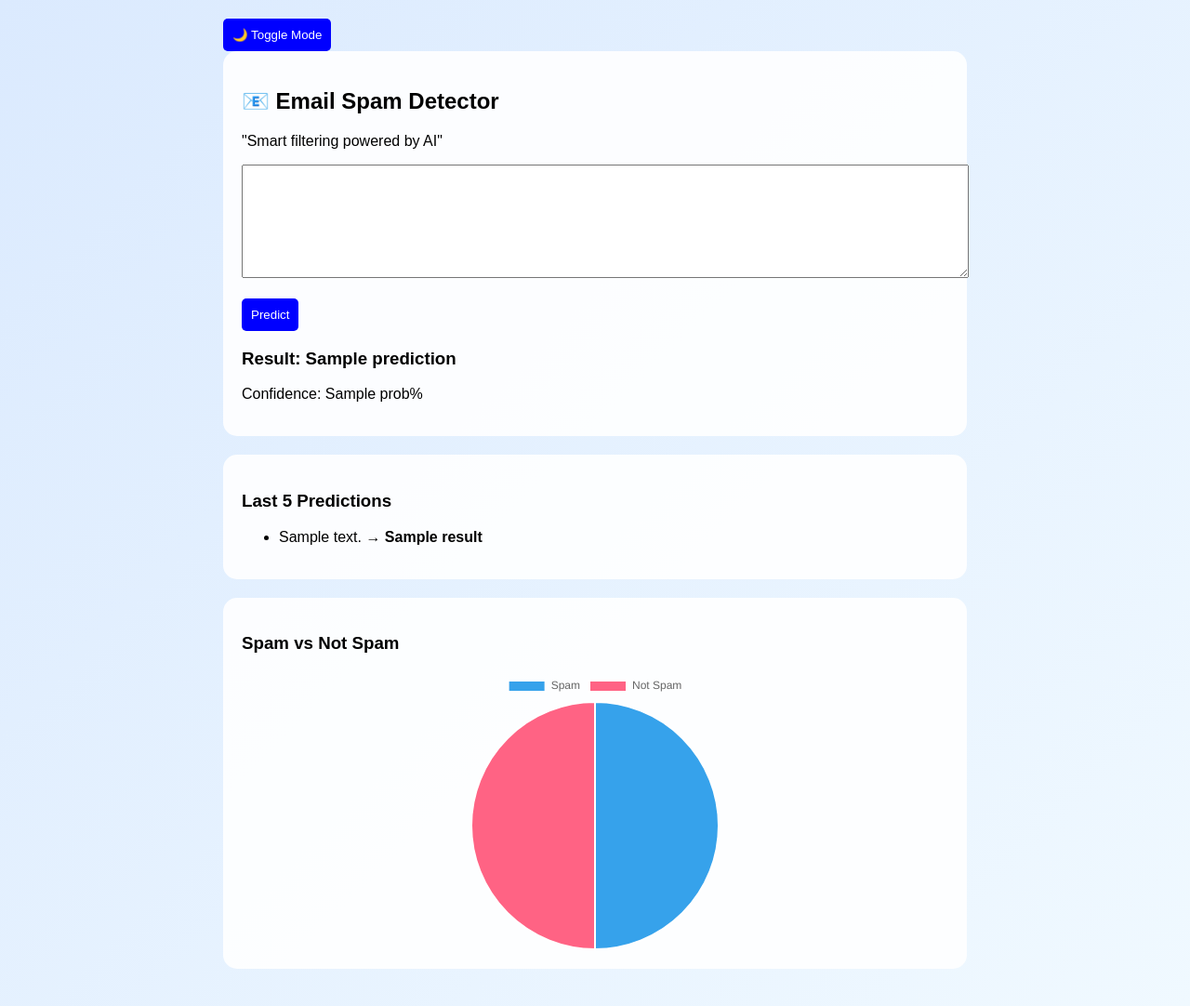
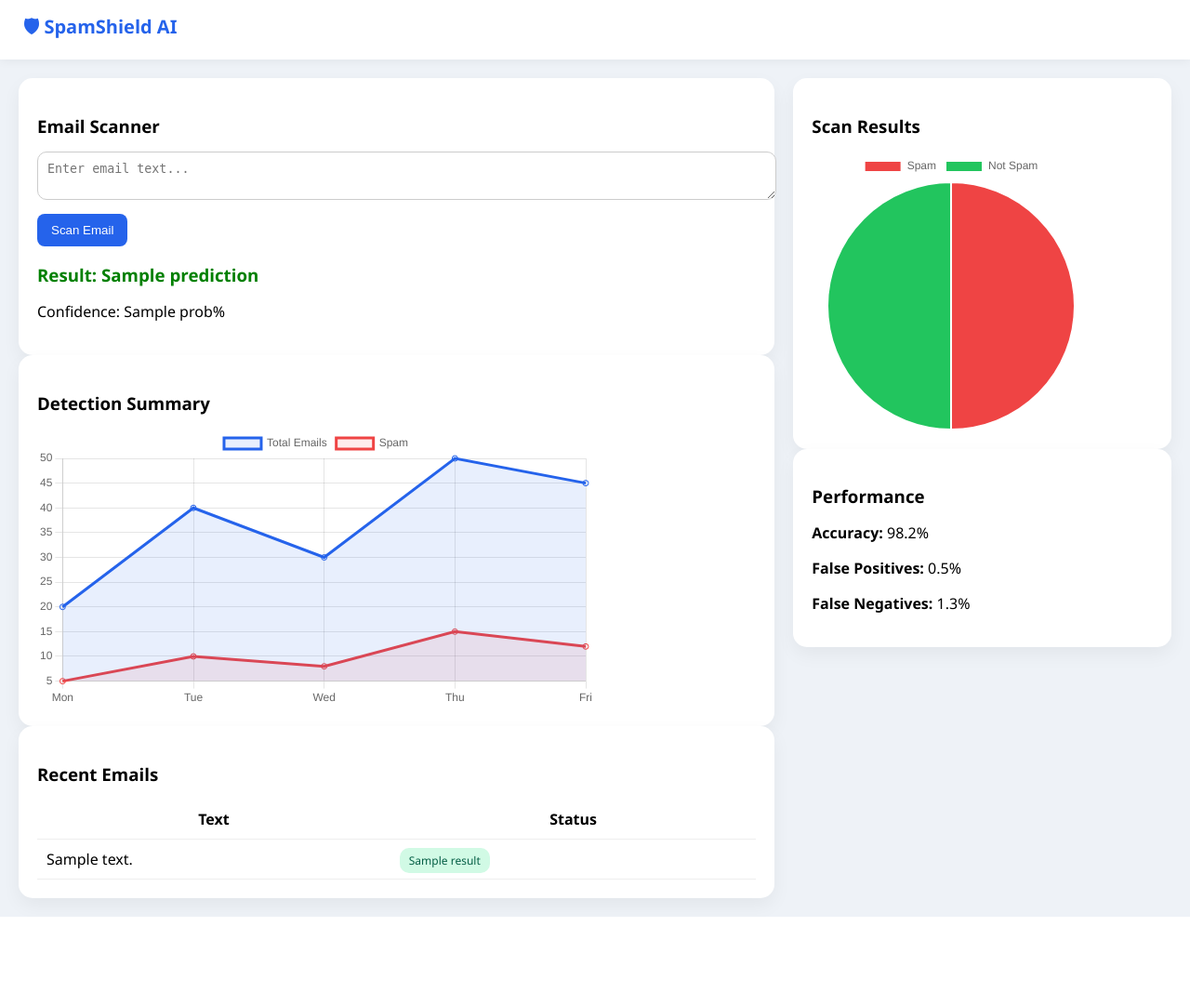
Before and after one commit to Shekhar112006/Email-Spam-detector, a Flask app: template templates/index.html in a window 1280 px wide. Shown: the whole page at 93% size. After the commit the page ends 986 px from the top, so only its background shows below. Run offline with Flask 3, Linux system fonts and the light colour scheme; the template is opened without the code that fills it: most values are stand-ins (such as "Sample title", 1, 10 or a date in 2020); parts of the project's set-up code (start-up, migrations or seed data) failed here and were passed over.

Commit message:
index.html updates 0.5

```diff
--- a/templates/index.html
+++ b/templates/index.html
@@ -1,150 +1,244 @@
 <!DOCTYPE html>
 <html>
 <head>
-    <title>Spam Detector</title>
-
-    <!-- Chart.js -->
+    <title>SpamShield AI</title>
     <script src="https://cdn.jsdelivr.net/npm/chart.js"></script>
 
     <style>
         body {
-            font-family: Arial;
-            background: linear-gradient(135deg, #dbeafe, #f0f9ff);
             margin: 0;
+            font-family: 'Segoe UI', sans-serif;
+            background: #eef2f7;
+        }
+
+        /* NAVBAR */
+        .navbar {
+            display: flex;
+            justify-content: space-between;
+            padding: 15px 25px;
+            background: white;
+            box-shadow: 0 2px 10px rgba(0,0,0,0.05);
+        }
+
+        .logo {
+            font-weight: bold;
+            font-size: 20px;
+            color: #2563eb;
+        }
+
+        /* MAIN GRID */
+        .container {
+            display: grid;
+            grid-template-columns: 2fr 1fr;
+            gap: 20px;
+            padding: 20px;
+        }
+
+        /* CARD STYLE */
+        .card {
+            background: white;
+            border-radius: 15px;
+            padding: 20px;
+            box-shadow: 0 8px 20px rgba(0,0,0,0.05);
             transition: 0.3s;
         }
 
-        .dark-mode {
-            background: #0f172a;
-            color: white;
+        .card:hover {
+            transform: translateY(-5px);
         }
 
-        .container {
-            max-width: 800px;
-            margin: auto;
-            padding: 20px;
+        h3 {
+            margin-bottom: 15px;
         }
 
-        .card {
-            background: rgba(255,255,255,0.9);
-            padding: 20px;
-            border-radius: 15px;
-            margin-bottom: 20px;
+        /* CHART SIZE */
+        .chart-box {
+            height: 300px;
         }
 
-        .dark-mode .card {
-            background: rgba(30,41,59,0.9);
-        }
-
+        /* FORM */
         textarea {
             width: 100%;
-            height: 100px;
             padding: 10px;
+            border-radius: 10px;
+            border: 1px solid #ccc;
         }
 
         button {
-            padding: 10px;
-            background: blue;
+            margin-top: 10px;
+            padding: 10px 15px;
+            background: #2563eb;
             color: white;
             border: none;
+            border-radius: 8px;
             cursor: pointer;
-            border-radius: 5px;
         }
 
-        #loader {
-            display: none;
+        button:hover {
+            background: #1d4ed8;
         }
 
-        .chart-container {
+        /* RESULT COLORS */
+        .spam { color: red; }
+        .ham { color: green; }
+
+        /* TABLE */
+        table {
             width: 100%;
-            max-width: 400px;
-            height: 300px;
-            margin: auto;
+            border-collapse: collapse;
         }
+
+        th, td {
+            padding: 10px;
+            border-bottom: 1px solid #eee;
+        }
+
+        /* BADGES */
+        .badge {
+            padding: 5px 10px;
+            border-radius: 10px;
+            font-size: 12px;
+        }
+
+        .safe { background: #d1fae5; color: #065f46; }
+        .spam-b { background: #fee2e2; color: #991b1b; }
+
     </style>
 </head>
 
 <body>
 
+<!-- NAVBAR -->
+<div class="navbar">
+    <div class="logo">🛡 SpamShield AI</div>
+</div>
+
 <div class="container">
 
-    <button onclick="toggleMode()">🌙 Toggle Mode</button>
+    <!-- LEFT SIDE -->
+    <div>
 
+        <!-- INPUT -->
         <div class="card">
-        <h2>📧 Email Spam Detector</h2>
-        <p>"Smart filtering powered by AI"</p>
+            <h3>Email Scanner</h3>
 
-        <form method="POST" onsubmit="showLoader()">
-            <textarea name="message" required></textarea>
-            <br><br>
-            <button type="submit">Predict</button>
+            <form method="POST">
+                <textarea name="message" placeholder="Enter email text..."></textarea>
+                <button type="submit">Scan Email</button>
             </form>
 
-        <div id="loader">⏳ Checking...</div>
-
             {% if prediction %}
-            <h3>Result: {{ prediction }}</h3>
+                <h3 class="{{ 'spam' if prediction=='Spam' else 'ham' }}">
+                    Result: {{ prediction }}
+                </h3>
                 <p>Confidence: {{ prob }}%</p>
             {% endif %}
         </div>
 
-    <!-- HISTORY -->
+        <!-- LINE CHART -->
         <div class="card">
-        <h3>Last 5 Predictions</h3>
-        <ul>
-            {% for item in history %}
-                <li>{{ item.text }} → <b>{{ item.result }}</b></li>
-            {% endfor %}
-        </ul>
+            <h3>Detection Summary</h3>
+            <div class="chart-box">
+                <canvas id="lineChart"></canvas>
+            </div>
         </div>
 
-    <!-- CHART -->
+        <!-- TABLE -->
         <div class="card">
-        <h3>Spam vs Not Spam</h3>
+            <h3>Recent Emails</h3>
+            <table>
+                <tr>
+                    <th>Text</th>
+                    <th>Status</th>
+                </tr>
+                {% for item in history %}
+                <tr>
+                    <td>{{ item.text }}</td>
+                    <td>
+                        <span class="badge {{ 'spam-b' if item.result=='Spam' else 'safe' }}">
+                            {{ item.result }}
+                        </span>
+                    </td>
+                </tr>
+                {% endfor %}
+            </table>
+        </div>
 
-        <!-- Safe data passing -->
+    </div>
+
+    <!-- RIGHT SIDE -->
+    <div>
+
+        <!-- PIE CHART -->
+        <div class="card">
+            <h3>Scan Results</h3>
+
             <div id="data"
                  data-spam="{{ spam_count }}"
                  data-ham="{{ ham_count }}">
             </div>
 
-        <div class="chart-container">
-            <canvas id="chart"></canvas>
+            <div class="chart-box">
+                <canvas id="pieChart"></canvas>
             </div>
+        </div>
+
+        <!-- STATS -->
+        <div class="card">
+            <h3>Performance</h3>
+            <p><b>Accuracy:</b> 98.2%</p>
+            <p><b>False Positives:</b> 0.5%</p>
+            <p><b>False Negatives:</b> 1.3%</p>
+        </div>
+
     </div>
 
 </div>
 
 <script>
-function toggleMode() {
-    document.body.classList.toggle("dark-mode");
-}
+// DATA
+const dataDiv = document.getElementById("data");
+let spam = parseInt(dataDiv.getAttribute("data-spam")) || 0;
+let ham = parseInt(dataDiv.getAttribute("data-ham")) || 0;
 
-function showLoader() {
-    document.getElementById("loader").style.display = "block";
-}
-
-// GET DATA SAFELY
-const dataDiv = document.getElementById("data");
-var spamCount = parseInt(dataDiv.getAttribute("data-spam")) || 0;
-var hamCount = parseInt(dataDiv.getAttribute("data-ham")) || 0;
-
-// CREATE CHART
-window.onload = function () {
-    new Chart(document.getElementById("chart"), {
+// PIE CHART
+new Chart(document.getElementById("pieChart"), {
     type: "pie",
     data: {
         labels: ["Spam", "Not Spam"],
         datasets: [{
-                data: [spamCount, hamCount]
+            data: [spam, ham],
+            backgroundColor: [
+                "#ef4444",   // red
+                "#22c55e"    // green
+            ]
         }]
-        },
-        options: {
-            responsive: true,
-            maintainAspectRatio: false
     }
 });
-};
+
+// LINE CHART (dummy trend)
+new Chart(document.getElementById("lineChart"), {
+    type: "line",
+    data: {
+        labels: ["Mon", "Tue", "Wed", "Thu", "Fri"],
+        datasets: [
+            {
+                label: "Total Emails",
+                data: [20, 40, 30, 50, 45],
+                borderColor: "#2563eb",
+                backgroundColor: "rgba(37,99,235,0.1)",
+                fill: true
+            },
+            {
+                label: "Spam",
+                data: [5, 10, 8, 15, 12],
+                borderColor: "#ef4444",
+                backgroundColor: "rgba(239,68,68,0.1)",
+                fill: true
+            }
+        ]
+    }
+});
 </script>
 
 </body>
```
Lines whose indentation alone changed are shown as unchanged.
